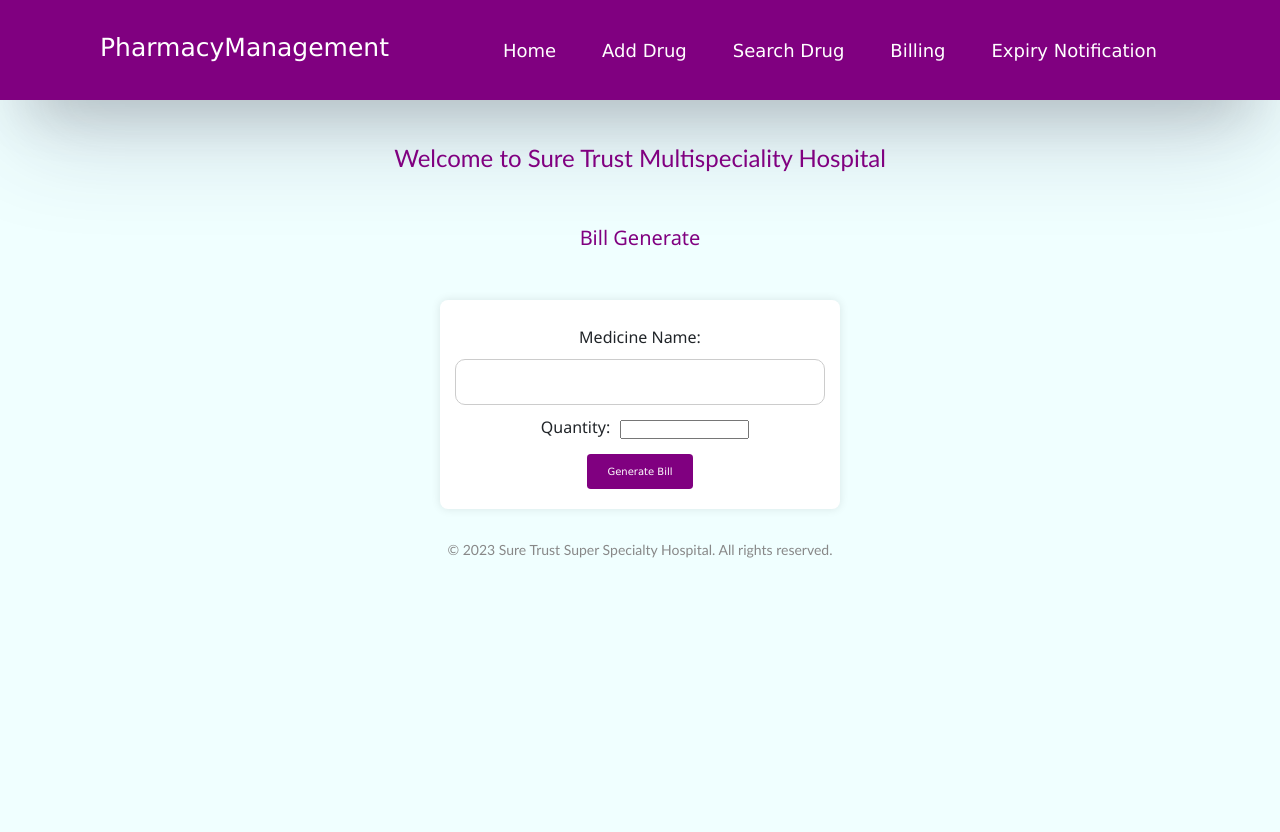
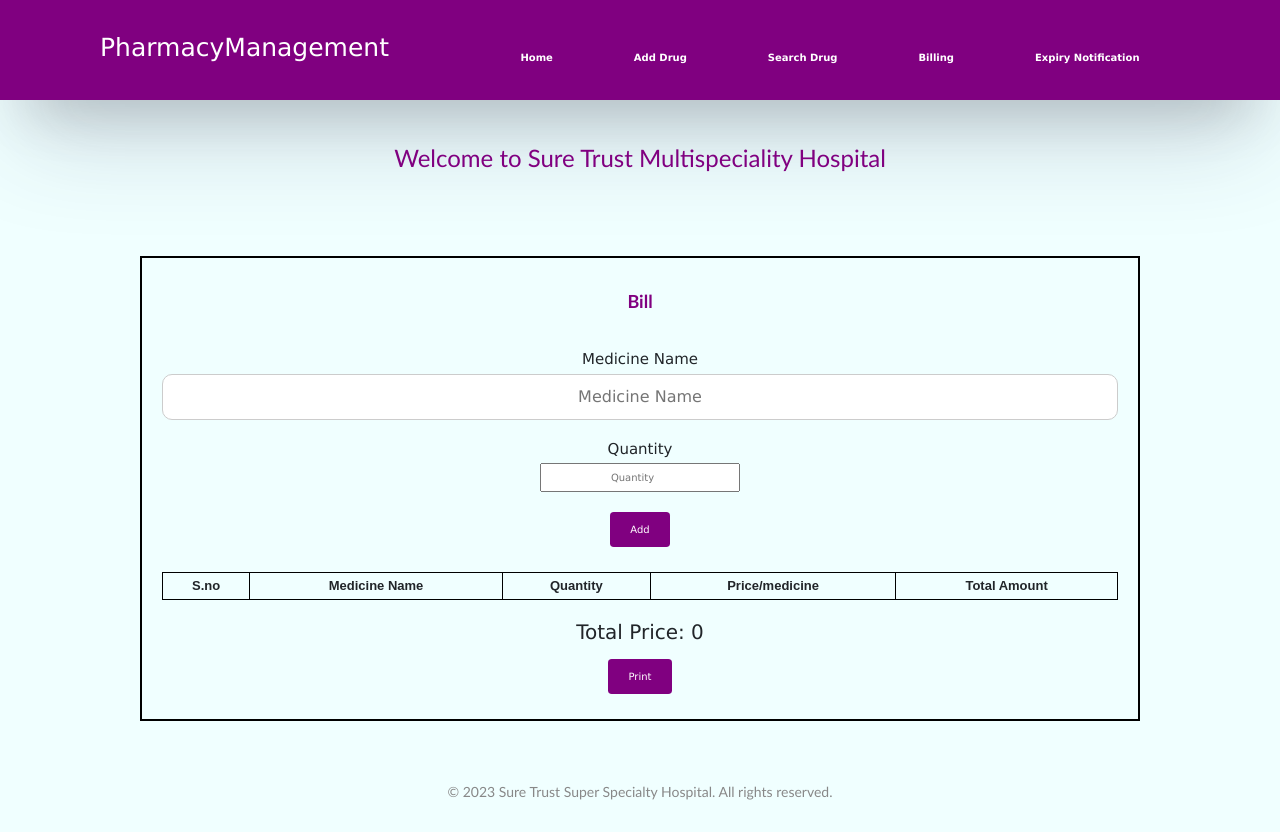
Before and after one commit to lijojosef/suretrusthmsfrontenddeploy, a React (Create React App) app: page /bill in a window 1280 px wide. Before the commit the page ends 800 px from the top, so only its background shows below. Built offline with nearby package versions, Linux system fonts and the light colour scheme.

Commit message:
Update billing section

```diff
--- a/src/components/PharmacyManagement/Billing/Billing.css
+++ b/src/components/PharmacyManagement/Billing/Billing.css
@@ -1,15 +1,51 @@
-.bill{
-    display: flex;
-    justify-content: center;
-    font-family:'Segoe UI', Tahoma, Geneva, Verdana, sans-serif;
-    text-align: center;
-    align-items: center;
-    font-weight: 500;
-    padding-bottom: 30px;
-    color: purple;
+/* Billing.css */
+.cont{
+  width: 80%;
+  max-width: 1000px;
+  margin: 50px auto;
+  padding: 20px;
+  border : 2px solid black;
+  box-sizing: border-box;
 }
-.medicine_b{
-    padding: 10px;
-    font-size: medium;
-    font-family:'Segoe UI', Tahoma, Geneva, Verdana, sans-serif;
+
+.print-header p {
+  font-size: large;
+  margin-bottom: 20px;
+  font-weight: 600;
+  color: purple;
+  font-family: 'Gill Sans', 'Gill Sans MT', Calibri, 'Trebuchet MS', sans-serif;
 }
+
+.bill-body {
+  text-align: center;
+}
+
+.bill-body label{
+  font-size: 15px;
+  margin: 3px;
+}
+.table {
+  width: 100%; /* Set the table width to 100% to prevent cutting off */
+  border-collapse: collapse;
+  margin-top: 20px; /* Adjust the margin as needed */
+  margin-bottom: 20px; /* Adjust the margin as needed */
+}
+
+.table th,
+.table td {
+  border: 1px solid #000;
+  padding: 3px; /* Increase padding for better spacing */
+  text-align: center;
+    margin: 5px;
+}
+
+.table th {
+  text-align: center;
+}
+
+.in{
+  min-width: 200px;
+  text-align: center;
+  margin: 0 auto;
+  padding: 5px;
+}
--- a/src/components/PharmacyManagement/Billing/Billing.js
+++ b/src/components/PharmacyManagement/Billing/Billing.js
@@ -1,63 +1,132 @@
-import React, { useState } from "react";
+import React, { useState, useEffect } from "react";
 import axios from "axios";
+import "./Billing.css";
 import Navbar from "../Navbar/Navbar";
-import "./Billing.css";
-import Footer from '../../Footer/copyright';
+import Footer from "../../Footer/copyright";
 
-export default function BillGenerator() {
+function Billing() {
   const [medicineName, setMedicineName] = useState("");
   const [quantity, setQuantity] = useState("");
-  const [totalPrice, setTotalPrice] = useState(null);
+  const [medicines, setMedicines] = useState([]);
+  const [totalPrice, setTotalPrice] = useState(0);
 
-  const generateBill = async () => {
+  const handleAddMedicine = async () => {
+    if (medicineName && quantity) {
       try {
-      const response = await axios.post(
-        "http://localhost:8090/billing/generate-bill",
-        {
-          medicineName: medicineName,
+        // Make an API request to fetch the medicine price based on the medicineName
+        const response = await axios.get(
+          `http://localhost:8090/medicine-price/${medicineName}`
+        );
+
+        const medicinePrice = response.data; // Assuming the response contains the medicine price
+
+        // Create a medicine object with the retrieved price
+        const medicine = {
+          name: medicineName,
           quantity: parseInt(quantity),
-        }
-      );
-      setTotalPrice(response.data);
+          price: medicinePrice,
+        };
+
+        // Update the medicines array
+        setMedicines([...medicines, medicine]);
+        setMedicineName("");
+        setQuantity("");
       } catch (error) {
         console.error("Axios Error:", error);
       }
+    }
   };
 
+  // Calculate the total bill amount
+  const calculateTotalBill = () => {
+    const totalBill = medicines.reduce(
+      (acc, medicine) => acc + medicine.quantity * medicine.price,
+      0
+    );
+    setTotalPrice(totalBill);
+  };
+
+  // Handle the "Print" button click
+  const handlePrint = () => {
+    calculateTotalBill(); // Calculate the total bill before printing
+    window.print(); // Trigger the browser's print dialog after the total price is calculated
+  };
+
+  useEffect(() => {
+    calculateTotalBill(); // Calculate the total bill when the component loads
+  }, [medicines]);
+
   return (
-    <div>
+    <div className="main-container">
       <Navbar />
-      <h2 className="bill">Bill Generate</h2>
-      <div className="container">
-        <label htmlFor="medicineName" className="medicine_b">
-          Medicine Name:
-        </label>
+      <div className="cont">
+        <div className="print-header">
+          <p>Bill</p>
+        </div>
+
+        <div className="bill-body">
+          <label>Medicine Name</label>
+          <br />
           <input
             type="text"
-          id="medicineName"
+            placeholder="Medicine Name"
             value={medicineName}
             onChange={(e) => setMedicineName(e.target.value)}
+            className="in"
           />
           <br />
-        <label htmlFor="quantity" className="medicine_b">
-          Quantity:
-        </label>
+          <br />
+          <label>Quantity</label>
+          <br />
           <input
             type="number"
-          id="quantity"
-          min="0"
+            placeholder="Quantity"
             value={quantity}
             onChange={(e) => setQuantity(e.target.value)}
+            className="in"
           />
-        <br/>
-        <button className="btn" onClick={generateBill}>Generate Bill</button>
-        {totalPrice !== null && (
-          <div>
-            <h4>Total Price: {totalPrice.toFixed(2)}</h4>
+          <br />
+          <br />
+          <button onClick={handleAddMedicine} className="btn btn-add">
+            Add
+          </button>
         </div>
-        )}
+
+        <table className="table">
+          <thead>
+            <tr>
+              <th>S.no</th>
+              <th>Medicine Name</th>
+              <th>Quantity</th>
+              <th>Price/medicine</th>
+              <th>Total Amount</th>
+            </tr>
+          </thead>
+          <tbody>
+            {medicines.map((medicine, index) => (
+              <tr key={index}>
+                <td>{index + 1}</td>
+                <td>{medicine.name}</td>
+                <td>{medicine.quantity}</td>
+                <td>{medicine.price}</td>
+                <td>{medicine.quantity * medicine.price}</td>
+              </tr>
+            ))}
+          </tbody>
+        </table>
+
+        <div className="my-3">
+          <h2 className="text-4xl">Total Price: {totalPrice}</h2>
+        </div>
+
+        {/* Print button */}
+        <button className="btn" onClick={handlePrint}>
+          Print
+        </button>
       </div>
       <Footer />
     </div>
   );
 }
+
+export default Billing;
--- a/src/components/PharmacyManagement/DrugOperation/AddDrug/AddDrug.css
+++ b/src/components/PharmacyManagement/DrugOperation/AddDrug/AddDrug.css
@@ -3,7 +3,6 @@ body {
   margin: 0;
   display: flex;
   flex-direction: column;
-  min-height: 100vh; /* Ensure the body takes at least the full viewport height */
 }
 
 .navbar {
@@ -63,6 +62,7 @@ p.add {
   max-width: 300px;
   padding: 10px;
   margin: 2px;
+  margin-left: 25px;
   text-align: left;
 }
 
--- a/src/components/PharmacyManagement/Navbar/Navbar.css
+++ b/src/components/PharmacyManagement/Navbar/Navbar.css
@@ -50,13 +50,14 @@
   .menu-link ul{
     height : 10rem;
     display: flex;
+    margin-top: 7px;
     justify-content: space-around;
     align-items: center;
   }
 
   .menu-link a {
     color: white;
-    font-size: large;
+    font-weight: 600;
   }
 
   .menu-link a:hover {
```
Lines whose indentation alone changed are shown as unchanged.
